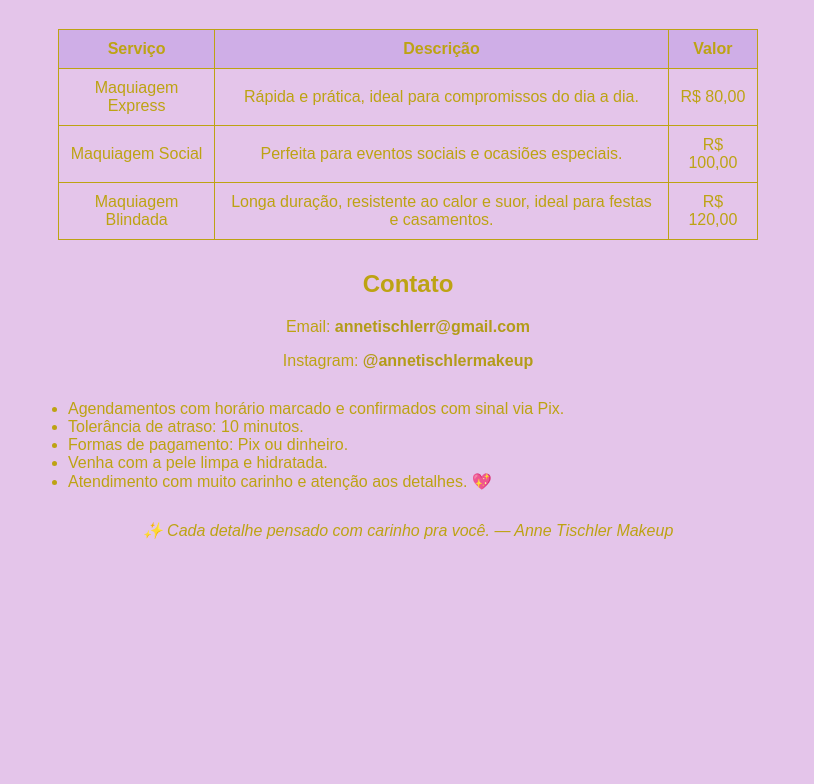
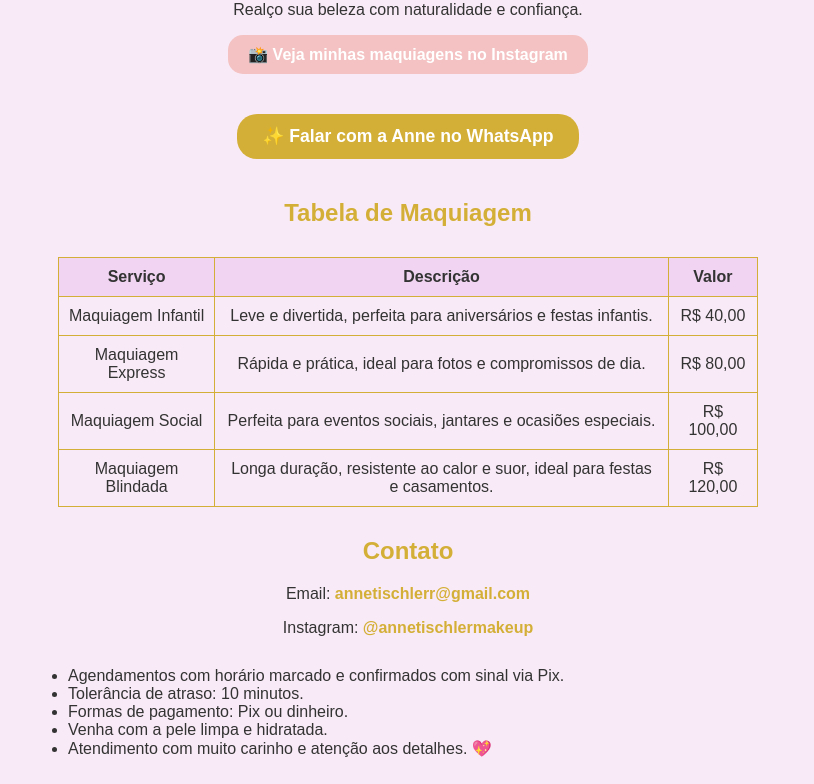
Before and after one commit to annepaolaribeiro-debug/anne-tischler-makeup, a plain HTML site: page index.html in a window 1280 px wide. Shown: the part 382-1166 px from the top of the page, without its empty margins (232-1046 px from the left). Before the commit the page ends 966 px from the top, so only its background shows below. Drawn offline with Linux system fonts and the light colour scheme.

Commit message:
Update index.html

```diff
--- a/index.html
+++ b/index.html
@@ -6,33 +6,60 @@
     <title>Anne Tischler Makeup</title>
     <style>
         body {
-            background-color: #d099db91; /* lilás claro */
-            color: #bda313; /* dourado */
+            background-color: #f8eaf6; /* lilás/rosê claro */
+            color: #333333; /* texto cinza escuro para contraste */
             font-family: Arial, sans-serif;
             text-align: center;
             padding: 20px;
         }
+
+        h1, h2 {
+            color: #D4AF37; /* dourado */
+        }
+
         .whatsapp-btn {
             display: inline-block;
-            background-color: #56b479;
-            color: white;
-            padding: 10px 20px;
+            background-color: #D4AF37; /* dourado */
+            color: #ffffff;
+            padding: 12px 25px;
             border-radius: 20px;
             font-size: 1.1em;
             transition: 0.3s ease;
-            margin-bottom: 20px;
-        }
-        .whatsapp-btn:hover {
-            background-color: #5fd890e5;
-        }
-        a {
-            color: #b39c19;
+            margin: 20px 0;
             text-decoration: none;
             font-weight: bold;
         }
+
+        .whatsapp-btn:hover {
+            background-color: #F4C2C2; /* rosê ao passar o mouse */
+        }
+
+        .instagram-btn {
+            display: inline-block;
+            background-color: #F4C2C2; /* rosê */
+            color: #ffffff;
+            padding: 10px 20px;
+            border-radius: 15px;
+            margin-bottom: 20px;
+            text-decoration: none;
+            font-weight: bold;
+            transition: 0.3s ease;
+        }
+
+        .instagram-btn:hover {
+            background-color: #D4AF37; /* dourado */
+        }
+
+        a {
+            color: #D4AF37;
+            text-decoration: none;
+            font-weight: bold;
+        }
+
         a:hover {
             text-decoration: underline;
         }
+
         img {
             width: 50%;
             max-width: 200px;
@@ -40,38 +67,50 @@
             margin-top: 20px;
             border-radius: 10px;
         }
+
         table {
             margin: 30px auto;
             border-collapse: collapse;
-            color: #bda313;
+            color: #333333;
             width: 90%;
             max-width: 700px;
         }
+
         th, td {
             padding: 10px;
-            border: 1px solid #bda313;
+            border: 1px solid #D4AF37;
         }
+
         th {
-            background-color: #cfaee7;
+            background-color: #f0d4f1; /* lilás/rosê claro */
         }
+
         ul.regras {
             max-width: 700px;
             margin: 30px auto;
             text-align: left;
             padding-left: 20px;
         }
+
         p.final-msg {
             margin-top: 30px;
             font-style: italic;
+            color: #333333;
         }
     </style>
 </head>
 <body>
 
+    <!-- Foto e apresentação -->
     <img src="anne.img.jpeg" alt="Anne Tischler" />
+    <h1>Maquiadora profissional em Santa Cecília • SC 💋</h1>
+    <p>Realço sua beleza com naturalidade e confiança.</p>
 
-    <a href="https://wa.me/5549984111810?text=Ol%C3%A1%2C%20gostaria%20de%20agendar%20um%20hor%C3%A1rio" target="_blank" class="whatsapp-btn">Agende pelo WhatsApp</a>
+    <!-- Botões de ação -->
+    <a href="https://www.instagram.com/annetischlermakeup/" target="_blank" class="instagram-btn">📸 Veja minhas maquiagens no Instagram</a><br>
+    <a href="https://wa.me/5549984111810?text=Ol%C3%A1%2C%20gostaria%20de%20agendar%20um%20hor%C3%A1rio" target="_blank" class="whatsapp-btn">✨ Falar com a Anne no WhatsApp</a>
 
+    <!-- Tabela de preços -->
     <h2>Tabela de Maquiagem</h2>
     <table>
         <tr>
@@ -80,13 +119,18 @@
             <th>Valor</th>
         </tr>
         <tr>
+            <td>Maquiagem Infantil</td>
+            <td>Leve e divertida, perfeita para aniversários e festas infantis.</td>
+            <td>R$ 40,00</td>
+        </tr>
+        <tr>
             <td>Maquiagem Express</td>
-            <td>Rápida e prática, ideal para compromissos do dia a dia.</td>
+            <td>Rápida e prática, ideal para fotos e compromissos de dia.</td>
             <td>R$ 80,00</td>
         </tr>
         <tr>
             <td>Maquiagem Social</td>
-            <td>Perfeita para eventos sociais e ocasiões especiais.</td>
+            <td>Perfeita para eventos sociais, jantares e ocasiões especiais.</td>
             <td>R$ 100,00</td>
         </tr>
         <tr>
@@ -96,10 +140,12 @@
         </tr>
     </table>
 
+    <!-- Contato -->
     <h2>Contato</h2>
     <p>Email: <a href="mailto:annetischlerr@gmail.com">annetischlerr@gmail.com</a></p>
     <p>Instagram: <a href="https://instagram.com/annetischlermakeup" target="_blank">@annetischlermakeup</a></p>
 
+    <!-- Regras e instruções -->
     <ul class="regras">
         <li>Agendamentos com horário marcado e confirmados com sinal via Pix.</li>
         <li>Tolerância de atraso: 10 minutos.</li>
@@ -108,7 +154,8 @@
         <li>Atendimento com muito carinho e atenção aos detalhes. 💖</li>
     </ul>
 
-    <p class="final-msg">✨ Cada detalhe pensado com carinho pra você. — Anne Tischler Makeup</p>
+    <!-- Mensagem final -->
+    <p class="final-msg">✨ Agende sua maquiagem e sinta-se ainda mais confiante com Anne Tischler Makeup.</p>
 
 </body>
 </html>
```
